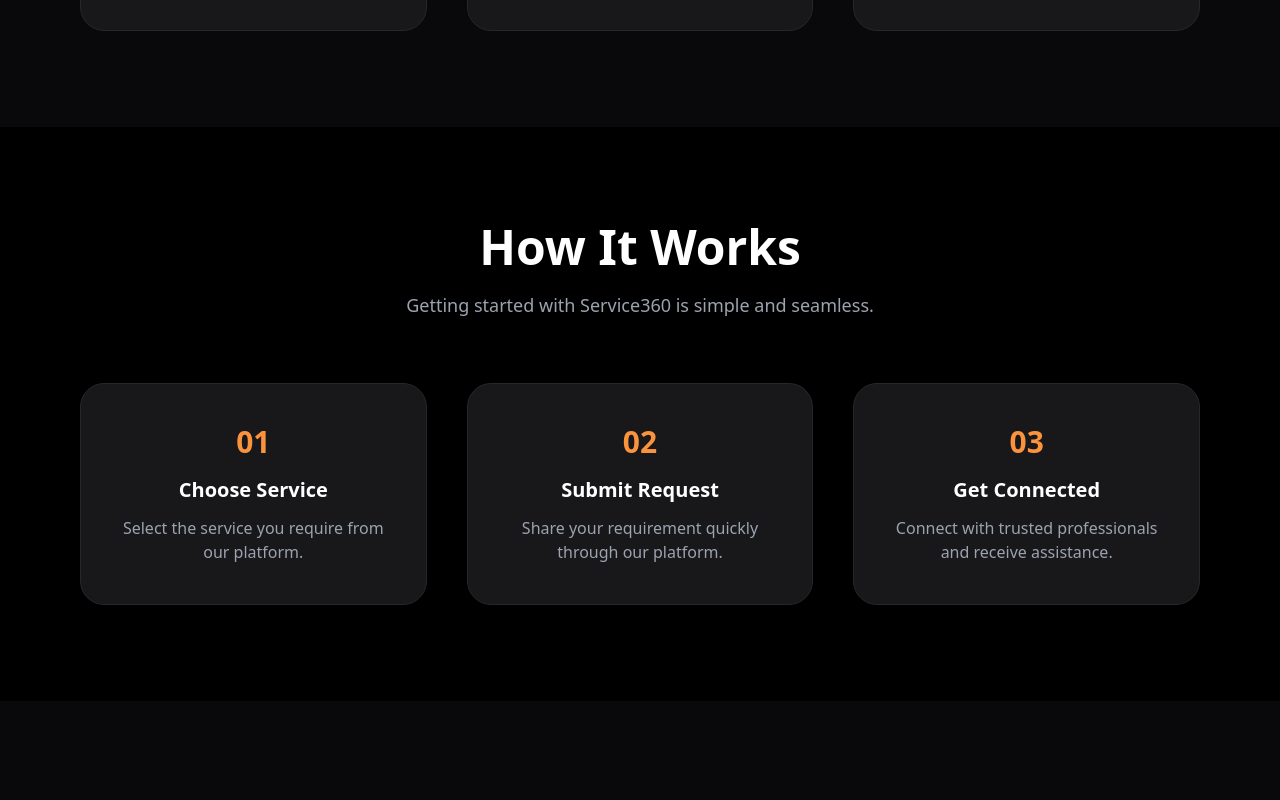
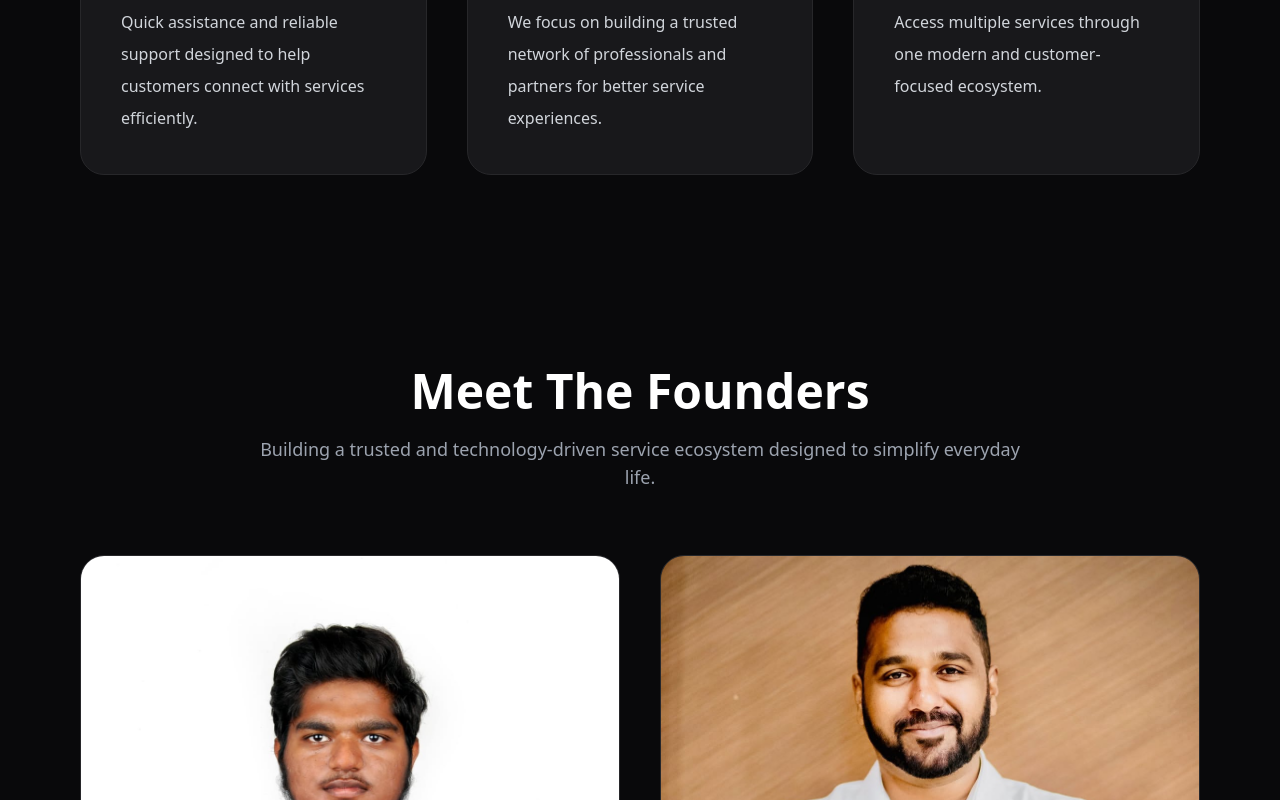
Before and after one commit to service-360/service360-website, a Next.js app: page / in a window 1280 px wide. Shown: the part 2140-2940 px from the top of the page. Built offline with nearby package versions, Linux system fonts and the light colour scheme.

Commit message:
Fix service booking buttons

```diff
--- a/app/page.js
+++ b/app/page.js
@@ -122,9 +122,18 @@ export default function Home() {
               key={index}
               className="bg-zinc-900 border border-zinc-800 rounded-3xl p-10 hover:border-orange-500 transition duration-300"
             >
-              <h3 className="text-2xl font-semibold">
+
+              <h3 className="text-2xl font-semibold mb-6">
                 {service}
               </h3>
+
+              <a
+                href="/services"
+                className="inline-block bg-orange-500 hover:bg-orange-600 transition px-6 py-3 rounded-full font-semibold"
+              >
+                Book Now
+              </a>
+
             </div>
           ))}
 
@@ -183,69 +192,6 @@ export default function Home() {
 
       </section>
 
-      {/* How It Works */}
-      <section className="px-6 md:px-20 py-24 bg-black">
-
-        <div className="text-center mb-16">
-
-          <h2 className="text-4xl md:text-5xl font-bold mb-5">
-            How It Works
-          </h2>
-
-          <p className="text-gray-400 text-lg max-w-3xl mx-auto">
-            Getting started with Service360 is simple and seamless.
-          </p>
-
-        </div>
-
-        <div className="grid md:grid-cols-3 gap-10 text-center">
-
-          <div className="bg-zinc-900 border border-zinc-800 rounded-3xl p-10">
-            <h3 className="text-3xl font-bold text-orange-400 mb-4">
-              01
-            </h3>
-
-            <p className="text-xl font-semibold mb-3">
-              Choose Service
-            </p>
-
-            <p className="text-gray-400">
-              Select the service you require from our platform.
-            </p>
-          </div>
-
-          <div className="bg-zinc-900 border border-zinc-800 rounded-3xl p-10">
-            <h3 className="text-3xl font-bold text-orange-400 mb-4">
-              02
-            </h3>
-
-            <p className="text-xl font-semibold mb-3">
-              Submit Request
-            </p>
-
-            <p className="text-gray-400">
-              Share your requirement quickly through our platform.
-            </p>
-          </div>
-
-          <div className="bg-zinc-900 border border-zinc-800 rounded-3xl p-10">
-            <h3 className="text-3xl font-bold text-orange-400 mb-4">
-              03
-            </h3>
-
-            <p className="text-xl font-semibold mb-3">
-              Get Connected
-            </p>
-
-            <p className="text-gray-400">
-              Connect with trusted professionals and receive assistance.
-            </p>
-          </div>
-
-        </div>
-
-      </section>
-
       {/* Founders Section */}
       <section className="px-6 md:px-20 py-24 bg-zinc-950 text-white">
 
@@ -263,7 +209,6 @@ export default function Home() {
 
         <div className="grid md:grid-cols-2 gap-10">
 
-          {/* Founder 1 */}
           <div className="bg-zinc-900 border border-zinc-800 rounded-3xl overflow-hidden hover:border-orange-500 transition duration-300">
 
             <img
@@ -306,7 +251,6 @@ export default function Home() {
 
           </div>
 
-          {/* Founder 2 */}
           <div className="bg-zinc-900 border border-zinc-800 rounded-3xl overflow-hidden hover:border-orange-500 transition duration-300">
 
             <img
@@ -376,26 +320,6 @@ export default function Home() {
             </p>
           </div>
 
-          <div className="bg-zinc-900 border border-zinc-800 rounded-2xl p-6">
-            <h3 className="text-xl font-semibold mb-3">
-              Are the professionals verified?
-            </h3>
-
-            <p className="text-gray-400">
-              We focus on building a trusted and verified partner ecosystem for reliable service experiences.
-            </p>
-          </div>
-
-          <div className="bg-zinc-900 border border-zinc-800 rounded-2xl p-6">
-            <h3 className="text-xl font-semibold mb-3">
-              Which cities are currently supported?
-            </h3>
-
-            <p className="text-gray-400">
-              Service360 is currently focused on expanding services starting from Trichy, Tamil Nadu.
-            </p>
-          </div>
-
         </div>
 
       </section>
```
